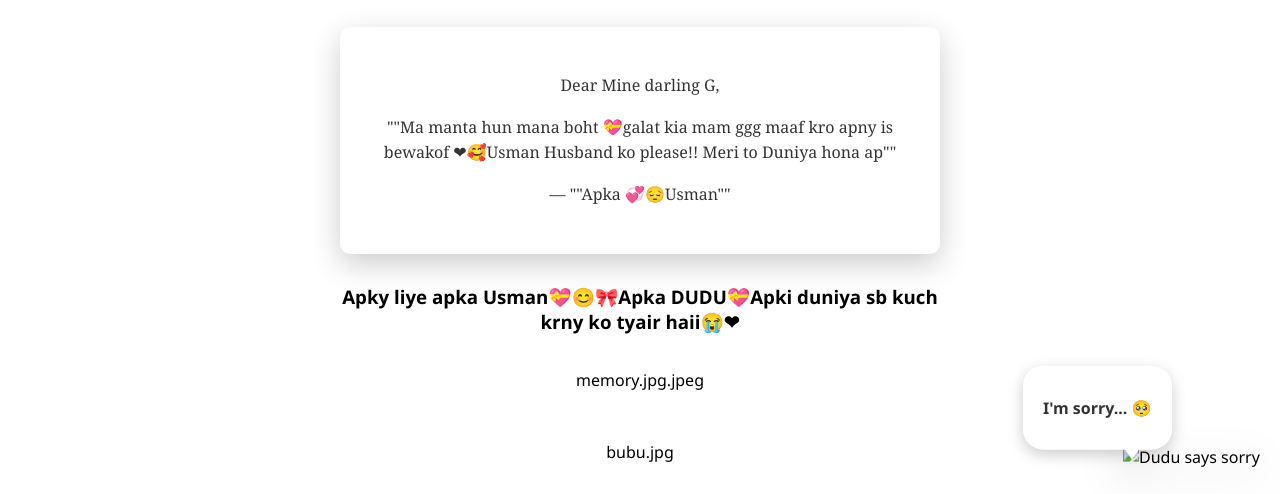
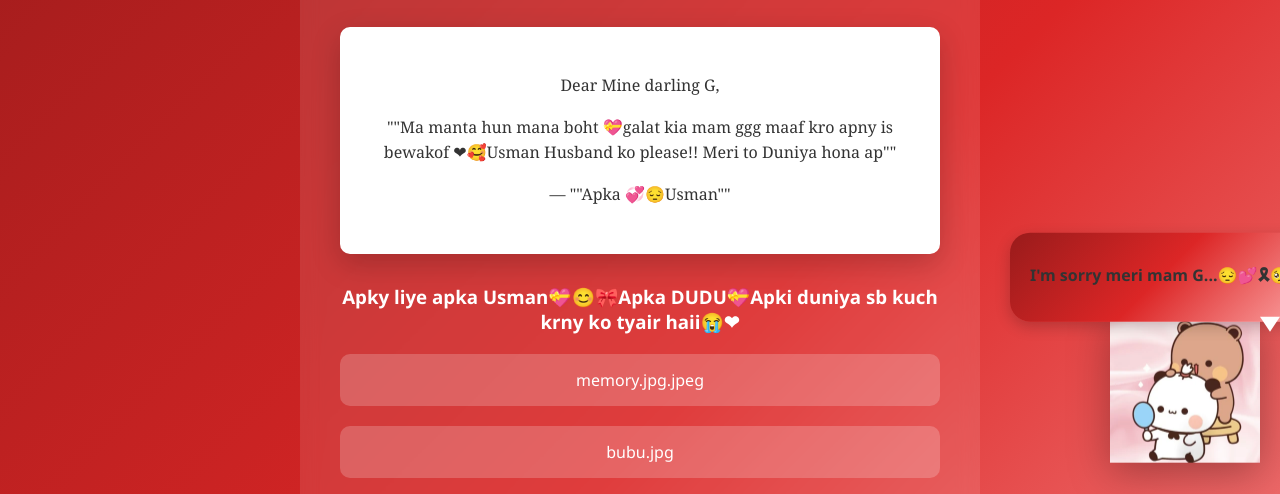
Before and after one commit to blackbind00-create/Meri-MAM-G-SORRY, a plain HTML site: page index.html in a window 1280 px wide. Shown: the part 306-800 px from the top of the page. Drawn offline with Linux system fonts and the light colour scheme.

Commit message:
Updates index.html

```diff
--- a/index.html
+++ b/index.html
@@ -7,7 +7,7 @@
     <style>
         body {
             font-family: 'Segoe UI', sans-serif;
-            background: linear-gradient(135deg, #30cfd0 0%, #330867 100%)
+            background: linear-gradient(135deg, #991b1b 0%, #dc2626 50%, #fca5a5 100%);
             color: white;
             text-align: center;
             padding: 50px 20px;
@@ -51,9 +51,9 @@
     </style>
     <!-- Dudu Sorry Animation -->
 <div class="dudu-container">
-    <img src="dudu.png" alt="Dudu says sorry" class="dudu-character">
+    <img src="bubu.jpg" alt="Dudu says sorry" class="dudu-character">
     <div class="speech-bubble">
-        <p>I'm sorry... 🥺</p>
+        <p>I'm sorry meri mam G...😔💕🎗🥺</p>
         <div class="bubble-tail"></div>
     </div>
 </div>
@@ -106,7 +106,7 @@
         position: absolute;
         top: -80px;
         left: -100px;
-        background: white;
+        background: linear-gradient(135deg, #991b1b 0%, #dc2626 50%, #fca5a5 100%);;
         color: #333;
         padding: 15px 20px;
         border-radius: 20px;
```
